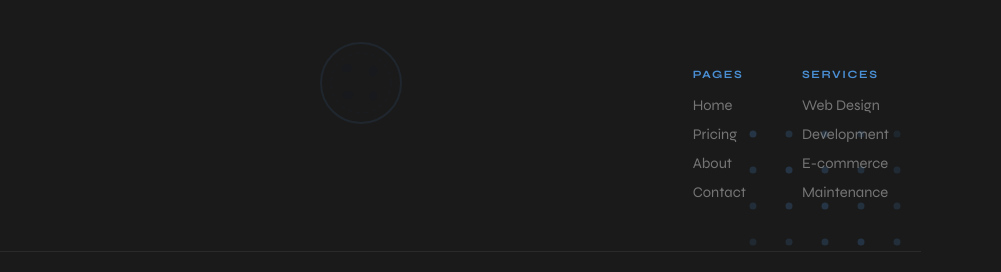
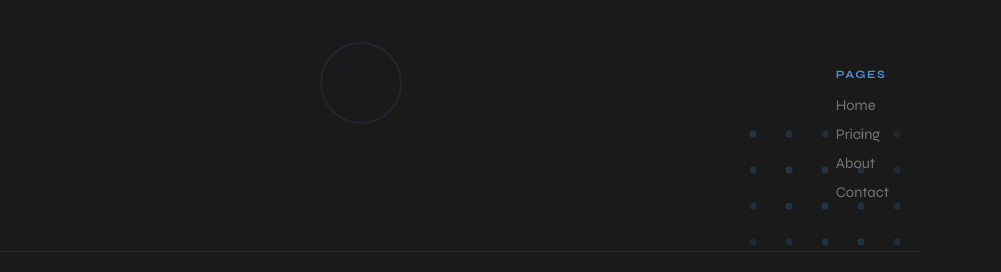
Before and after one commit to cookiedigital0/Cookie-Digital-Webpage, an Eleventy site: page src/index.html in a window 1280 px wide. Shown: the part 4451-4723 px from the top of the page, 279-1280 px from the left. Built offline with nearby package versions, Linux system fonts and the light colour scheme; Eleventy itself is replaced by a stand-in of ours; files that its build step writes are made by us from their sources; a web font is replaced by a local one.

Commit message:
Remove services footer column

```diff
--- a/src/index.html
+++ b/src/index.html
@@ -472,13 +472,7 @@
           <a href="/about/">About</a>
           <a href="/contact/">Contact</a>
         </div>
-        <div class="footer__col">
-          <h4>Services</h4>
-          <a href="#">Web Design</a>
-          <a href="#">Development</a>
-          <a href="#">E-commerce</a>
-          <a href="#">Maintenance</a>
-        </div>
+
       </div>
     </div>
     <div class="footer__bottom"><p>© 2026 Cookie Digital. All rights reserved.</p></div>
```
